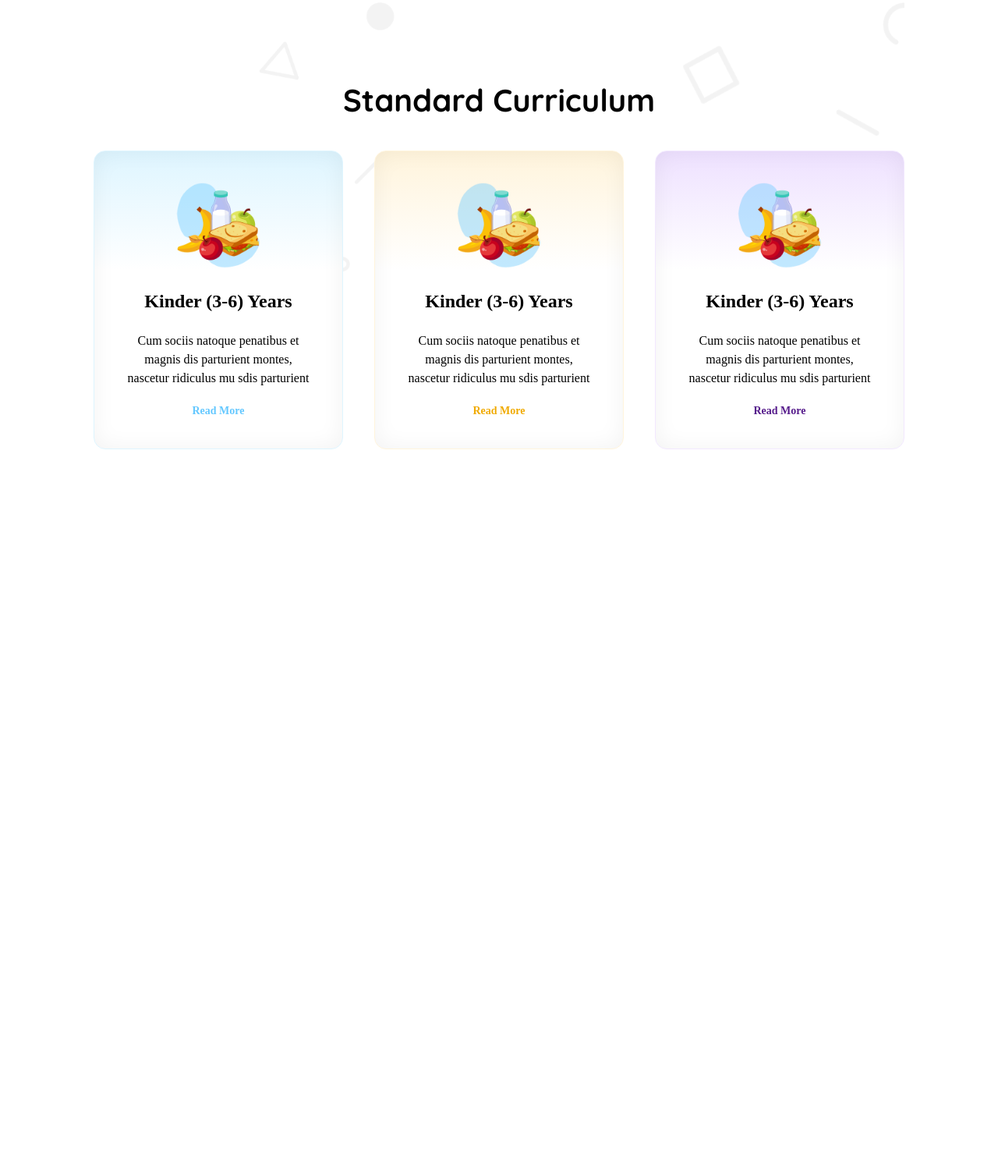
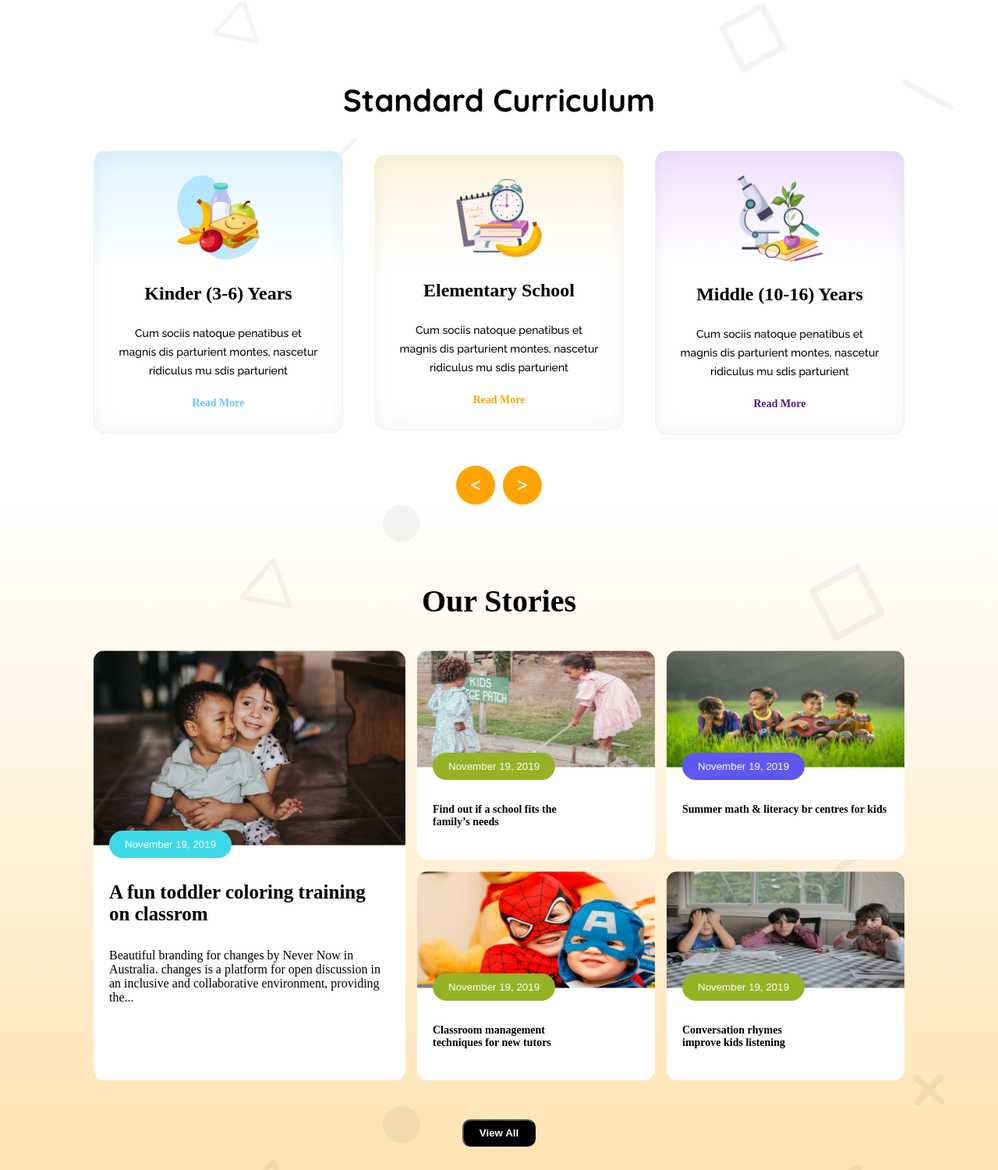
Before and after one commit to freelancer-rased/kids-school-assignment-2, a plain HTML site: page index.html in a window 1280 px wide. Shown: the part 678-2178 px from the top of the page at 78% size. Before the commit the page ends 1304 px from the top, so only its background shows below. Drawn offline with Linux system fonts and the light colour scheme.

Commit message:
our stories section added

```diff
--- a/index.html
+++ b/index.html
@@ -11,6 +11,23 @@
     <link
       href="https://fonts.googleapis.com/css2?family=Quicksand:wght@300..700&display=swap"
       rel="stylesheet"
+    />
+
+    <!-- google font raleway  -->
+    <link rel="preconnect" href="https://fonts.googleapis.com" />
+    <link rel="preconnect" href="https://fonts.gstatic.com" crossorigin />
+    <link
+      href="https://fonts.googleapis.com/css2?family=Raleway:ital,wght@0,100..900;1,100..900&display=swap"
+      rel="stylesheet"
+    />
+
+    <!-- font awesome cdn  -->
+    <link
+      rel="stylesheet"
+      href="https://cdnjs.cloudflare.com/ajax/libs/font-awesome/6.7.2/css/all.min.css"
+      integrity="sha512-Evv84Mr4kqVGRNSgIGL/F/aIDqQb7xQ2vcrdIwxfjThSH8CSR7PBEakCr51Ck+w+/U6swU2Im1vVX0SVk9ABhg=="
+      crossorigin="anonymous"
+      referrerpolicy="no-referrer"
     />
 
     <link rel="stylesheet" href="style.css" />
@@ -64,25 +81,25 @@
           <div class="curriculum-box" id="curriculum-box-1">
             <img src="./assets/kinder.png" alt="" />
             <h3>Kinder (3-6) Years</h3>
-            <p>
+            <p class="secondary-text">
               Cum sociis natoque penatibus et magnis dis parturient montes,
               nascetur ridiculus mu sdis parturient
             </p>
             <a class="read-more-1" href="">Read More</a>
           </div>
           <div class="curriculum-box" id="curriculum-box-2">
-            <img src="./assets/kinder.png" alt="" />
-            <h3>Kinder (3-6) Years</h3>
-            <p>
+            <img src="./assets/elementary.png" alt="" />
+            <h3>Elementary School</h3>
+            <p class="secondary-text">
               Cum sociis natoque penatibus et magnis dis parturient montes,
               nascetur ridiculus mu sdis parturient
             </p>
             <a class="read-more-2" href="">Read More</a>
           </div>
           <div class="curriculum-box" id="curriculum-box-3">
-            <img src="./assets/kinder.png" alt="" />
-            <h3>Kinder (3-6) Years</h3>
-            <p>
+            <img src="./assets/middle.png" alt="" />
+            <h3>Middle (10-16) Years</h3>
+            <p class="secondary-text">
               Cum sociis natoque penatibus et magnis dis parturient montes,
               nascetur ridiculus mu sdis parturient
             </p>
@@ -90,7 +107,98 @@
           </div>
         </div>
       </section>
+
+      <!-- arrow section  -->
+      <section class="arrow-container">
+        <div class="arrow-1">
+          <i class="fa-solid fa-less-than arrow-icon"></i>
+        </div>
+
+        <div class="arrow-2">
+          <i class="fa-solid fa-greater-than arrow-icon"></i>
+        </div>
+      </section>
+
+      <!-- our stories section  -->
+      <section class="our-stories-container">
+        <h2>Our Stories</h2>
+        <div class="stories">
+          <div class="story-box" id="stories-1">
+            <img src="./assets/story-1.png" alt="" />
+            <div class="stories-content">
+              <div class="stories-btn">
+                <button id="btn-1">November 19, 2019</button>
+              </div>
+              <h4>
+                A fun toddler coloring training <br />
+                on classrom
+              </h4>
+              <p>
+                Beautiful branding for changes by Never Now in Australia.
+                changes is a platform for open discussion in an inclusive and
+                collaborative environment, providing the...
+              </p>
+            </div>
+          </div>
+
+          <div class="story-box" id="stories-2">
+            <img src="./assets/story-2.png" alt="" />
+            <div class="stories-content story-text">
+              <div class="stories-btn">
+                <button id="btn-2">November 19, 2019</button>
+              </div>
+              <h4>
+                Find out if a school fits the <br />
+                family’s needs
+              </h4>
+            </div>
+          </div>
+
+          <div class="story-box" id="stories-3">
+            <img src="./assets/story-3.png" alt="" />
+            <div class="stories-content story-text">
+              <div class="stories-btn">
+                <button id="btn-3">November 19, 2019</button>
+              </div>
+              <h4>Summer math & literacy br centres for kids</h4>
+            </div>
+          </div>
+
+          <div class="story-box" id="stories-4">
+            <img src="./assets/story-4.png" alt="" />
+            <div class="stories-content story-text">
+              <div class="stories-btn">
+                <button id="btn-4">November 19, 2019</button>
+              </div>
+              <h4>
+                Classroom management <br />
+                techniques for new tutors
+              </h4>
+            </div>
+          </div>
+
+          <div class="story-box" id="stories-5">
+            <img src="./assets/story-5.png" alt="" />
+            <div class="stories-content story-text">
+              <div class="stories-btn">
+                <button id="btn-5">November 19, 2019</button>
+              </div>
+              <h4>
+                Conversation rhymes <br />
+                improve kids listening
+              </h4>
+            </div>
+          </div>
+        </div>
+
+        <div class="view-all">
+          <button>View All</button>
+        </div>
+      </section>
     </main>
-    <footer></footer>
+
+    <footer>
+
+    </footer>
   </body>
 </html>
--- a/style.css
+++ b/style.css
@@ -5,13 +5,22 @@
 
 /* shared style  */
 header,
-main {
+.curriculum-container,
+.arrow-container,
+.stories {
   padding: 0 120px;
 }
 
 .primary-text {
   font-family: "Quicksand", serif;
 }
+
+.secondary-text{
+    font-family: "Raleway", serif;
+    font-weight: 500;
+    font-size: 14px;
+}
+
 
 /* nav section style  */
 nav {
@@ -116,10 +125,11 @@ nav ul a {
     text-align: center;
     padding: 100px 0 40px 0;
     font-size: 2.5rem;
+    font-weight: 700;
 }
 
 .curriculum-container{
-    margin-bottom: 50px;
+    margin-bottom: 40px;
     background-image: url('./assets/bg.png');
     background-repeat: no-repeat;
     background-position: center;
@@ -137,7 +147,7 @@ nav ul a {
 .curriculum-box{
     border-radius: 15px;
     box-shadow: inset 0px 0px 28.3px 0.94px rgba(0, 0, 0, 0.05);
-    padding: 40px;
+    padding: 30px;
 }
 
 .curriculum-box img{
@@ -178,10 +188,131 @@ nav ul a {
 
 #curriculum-box-2{
     border: 0.94px solid rgb(255, 244, 220);
-background: linear-gradient(180.00deg, rgb(255, 244, 220),rgba(255, 255, 255, 0) 40%),rgb(255, 255, 255);
+    background: linear-gradient(180.00deg, rgb(255, 244, 220),rgba(255, 255, 255, 0) 40%),rgb(255, 255, 255);
 }
 
 #curriculum-box-3{
     border: 0.94px solid rgb(242, 232, 255);
-background: linear-gradient(180.00deg, rgb(238, 225, 255),rgba(255, 255, 255, 0) 40%),rgb(255, 255, 255);
+    background: linear-gradient(180.00deg, rgb(238, 225, 255),rgba(255, 255, 255, 0) 40%),rgb(255, 255, 255);
 }
+
+/* arrow style  */
+.arrow-1, .arrow-2{
+    height: 50px;
+    width: 50px;
+    background-color: rgb(254, 163, 1);
+    border-radius: 30px;
+    display: flex;
+    text-align: center;
+    align-items: center;
+    justify-content: center;
+    color: white;
+}
+
+
+.arrow-container{
+    display: flex;
+    gap: 10px;
+    justify-content: center;
+}
+
+/* our stories style  */
+.our-stories-container{
+    background: url('./assets/bg.png'),linear-gradient(0.00deg, rgba(254, 163, 1, 0.3),rgba(255, 255, 255, 0.3) 100%);
+
+}
+
+.our-stories-container h2{
+    padding: 100px 0 40px 0;
+    text-align: center;
+    font-size: 2.5rem;
+    font-weight: 700;
+}
+
+.stories{
+    display: grid;
+    grid-template-columns: repeat(3, 1fr);
+    gap: 15px;
+    justify-content: center;
+
+}
+
+.story-box{
+    border-radius: 14px;
+    background-color: white;
+
+}
+
+.story-box img{
+    border-top-left-radius: 14px;
+    border-top-right-radius: 14px;
+
+
+}
+
+#stories-1{
+    grid-row: span 2;
+}
+
+#stories-1 img{
+    width: 400px;
+}
+
+#stories-2 img,
+#stories-3 img,
+#stories-4 img,
+#stories-5 img {
+    width: 100%;
+    height: 150px;
+}
+
+.stories-content{
+    padding: 20px 20px 10px 20px;
+}
+
+.stories-content h4{
+    font-size: 25px;
+font-weight: 700;
+margin: 30px 0;
+}
+
+.story-text h4{
+    font-size: 14px;
+}
+
+.stories-content button{
+    padding: 10px 20px;
+    border-radius: 20px;
+    border: none;
+    color: white;
+
+}
+
+.stories-btn{
+    margin-top: -43px;
+}
+
+#btn-1{
+    background: rgb(60, 216, 232);
+}
+#btn-2, #btn-4, #btn-5{
+    background: rgb(149, 178, 38);
+}
+#btn-3{
+    background: rgb(93, 88, 240);
+}
+
+
+.view-all button{
+    padding: 8px 20px;
+    background-color: black;
+    color: white;
+    border-radius: 10px;
+    font-weight: 700;
+    margin: 50px 0 30px 0;
+}
+
+.view-all{
+    display: flex;
+    justify-content: center;
+}
```
